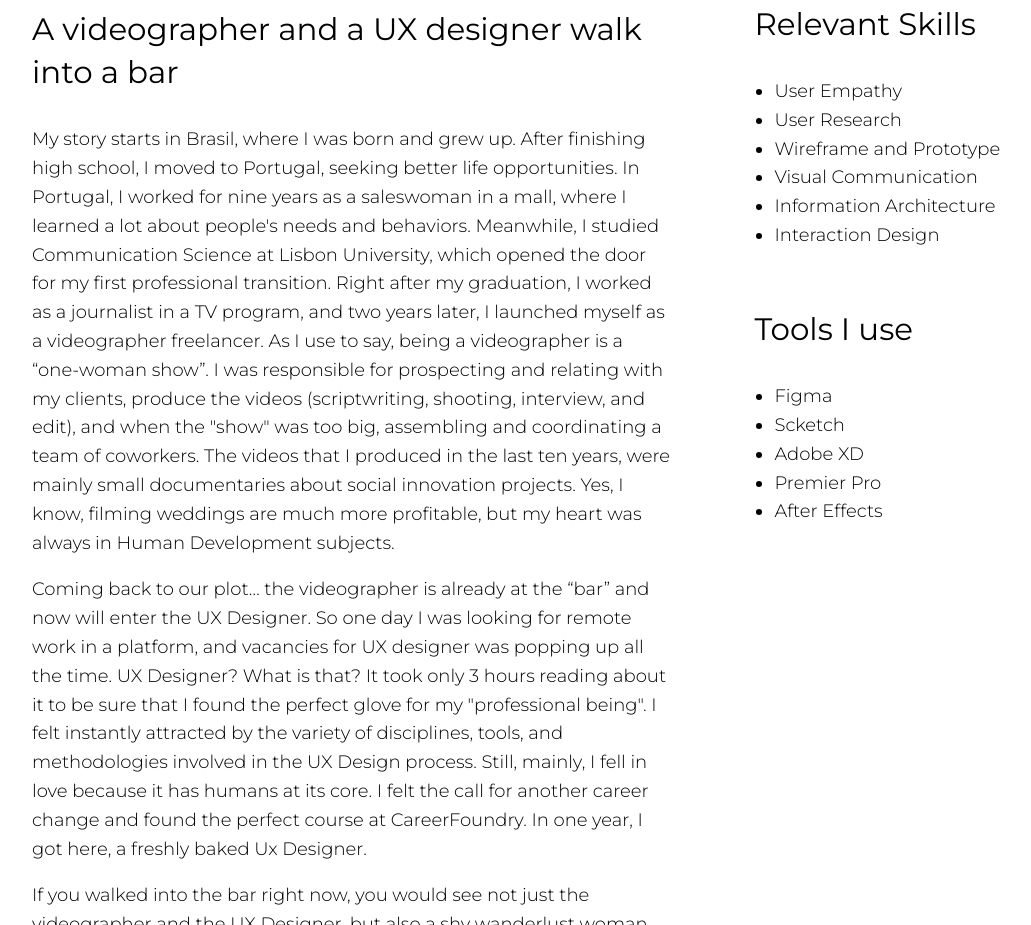
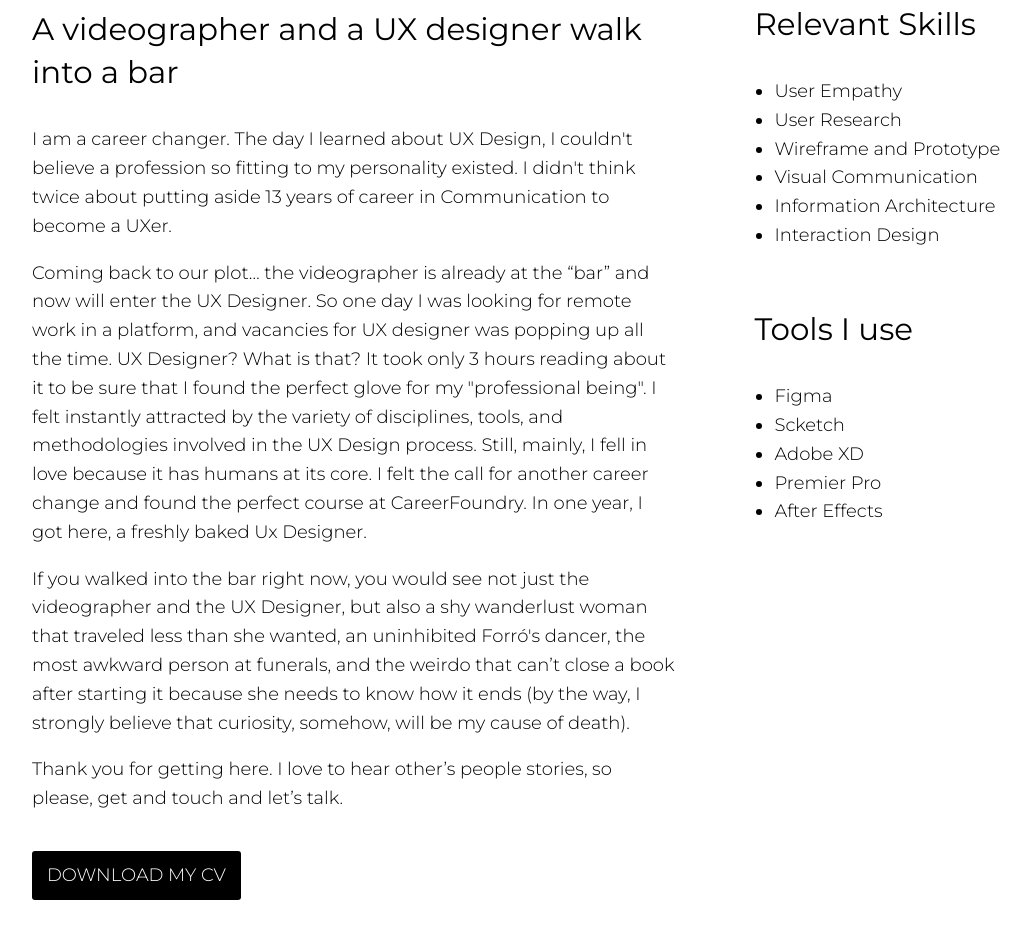
Before and after one commit to pimentacaroline/PortfolioSite_CP, a plain HTML site: page about.html in a window 1280 px wide. Shown: the part 1116-2041 px from the top of the page, without its empty margins (43-1074 px from the left). Drawn offline with nearby package versions, Linux system fonts and the light colour scheme.

Commit message:
Update about.html

```diff
--- a/about.html
+++ b/about.html
@@ -51,19 +51,7 @@
             <h2>My Story</h2>
             <h3>A videographer and a UX designer walk into a bar</h3>
             <p>
-              My story starts in Brasil, where I was born and grew up. After finishing
-              high school, I moved to Portugal, seeking better life opportunities. In Portugal, I
-              worked for nine years as a saleswoman in a mall, where I learned a lot about
-              people's needs and behaviors. Meanwhile, I studied Communication Science at
-              Lisbon University, which opened the door for my first professional transition. Right
-              after my graduation, I worked as a journalist in a TV program, and two years later, I
-              launched myself as a videographer freelancer. As I use to say, being a videographer
-              is a “one-woman show”. I was responsible for prospecting and relating with my
-              clients, produce the videos (scriptwriting, shooting, interview, and edit), and when
-              the "show" was too big, assembling and coordinating a team of coworkers. The
-              videos that I produced in the last ten years, were mainly small documentaries about
-              social innovation projects. Yes, I know, filming weddings are much more profitable,
-              but my heart was always in Human Development subjects.
+              I am a career changer. The day I learned about UX Design, I couldn't believe a profession so fitting to my personality existed. I didn't think twice about putting aside 13 years of career in Communication to become a UXer.
             </p>
             <p>
               Coming back to our plot… the videographer is already at the “bar” and now will
```
